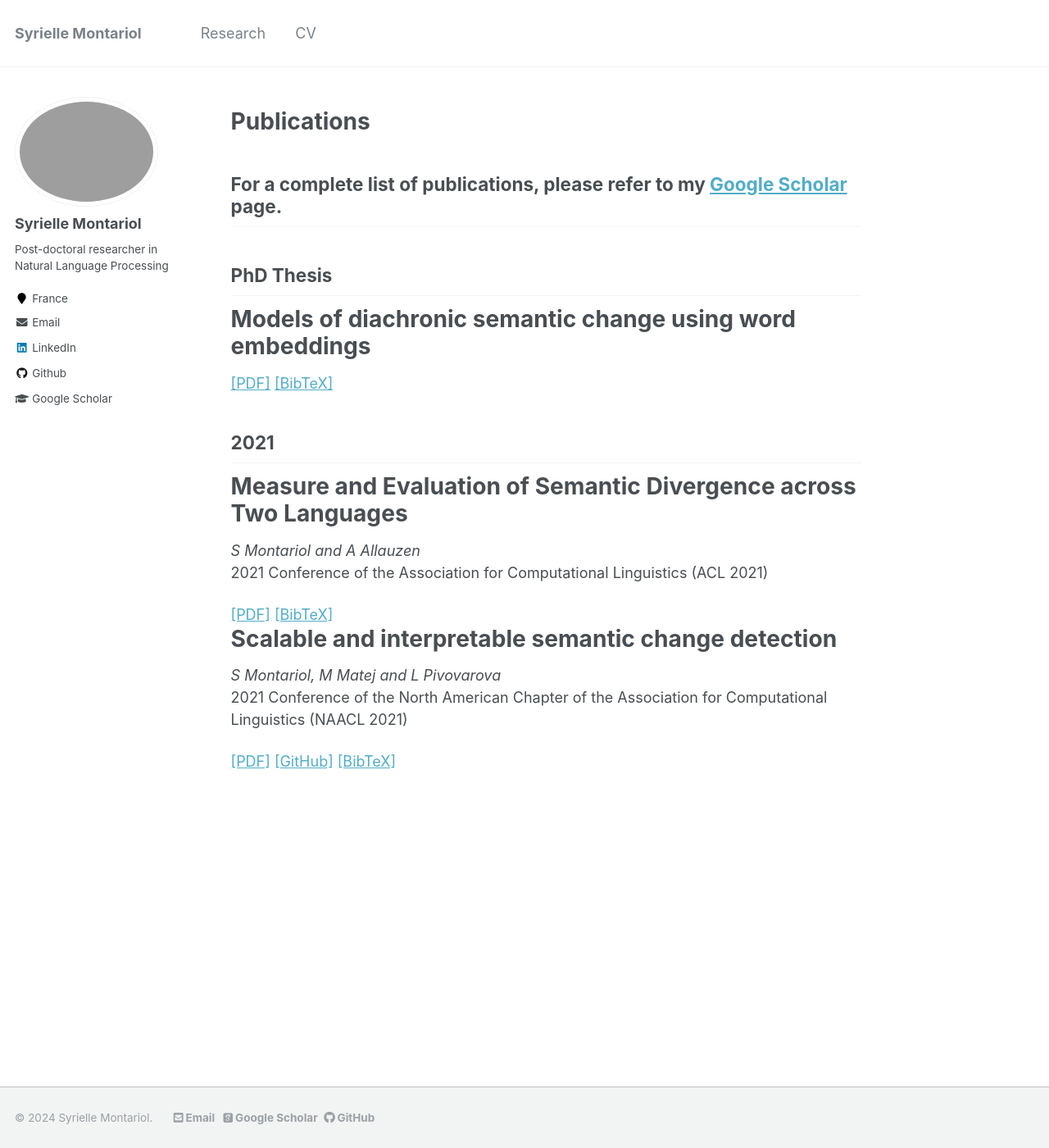
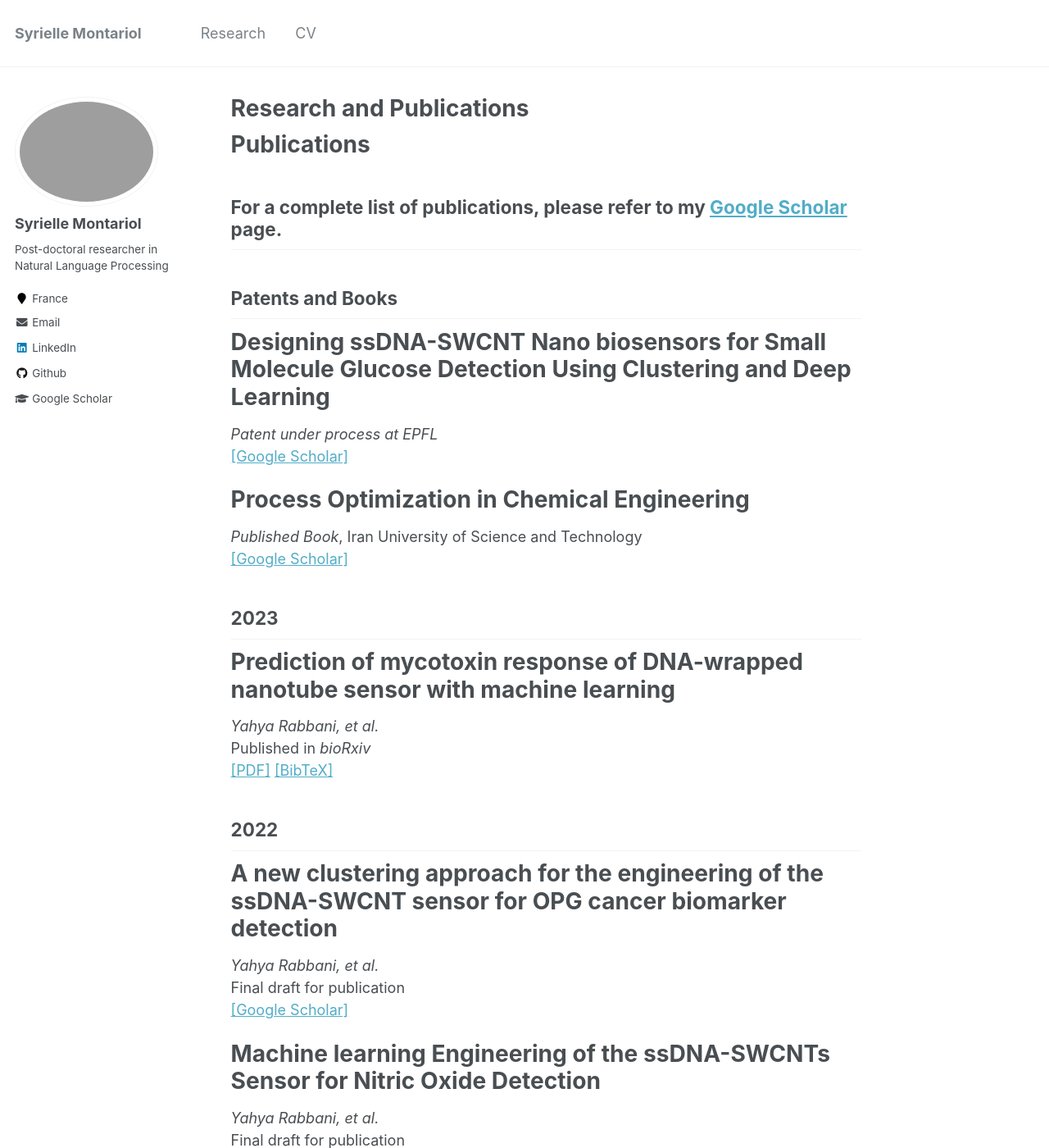
Before and after one commit to YahyaRabbani20/YahyaRabbani20, a Jekyll site: the page built from _pages/research.md, in a window 1280 px wide and 1400 px high. Shown: the whole window at 82% size. Built offline with Jekyll 4.4.1, drawn with Linux system fonts in a browser that asks for light colours; some web fonts are replaced; some of the changed text lies outside the part shown.

Commit message:
Update research.md

```diff
--- a/_pages/research.md
+++ b/_pages/research.md
@@ -1,6 +1,6 @@
 ---
 layout: "single"
-title: ""
+title: "Research and Publications"
 permalink: "/research/"
 author_profile: true
 
@@ -29,87 +29,72 @@ author_profile: true
 
 # Publications
 
-## For a complete list of publications, please refer to my [Google Scholar](https://scholar.google.com/citations?user=oM63nTMAAAAJ&hl=en) page.
+## For a complete list of publications, please refer to my [Google Scholar](https://scholar.google.co.in/citations?user=gk2vj4YAAAAJ&hl=en) page.
 
+## Patents and Books
 
-## PhD Thesis
+# Designing ssDNA-SWCNT Nano biosensors for Small Molecule Glucose Detection Using Clustering and Deep Learning
+*Patent under process at EPFL*
+<a href="https://scholar.google.co.in/citations?user=gk2vj4YAAAAJ&hl=en" style="color:page.header.overlay_color">[Google Scholar]</a>
 
-# Models of diachronic semantic change using word embeddings
-<normal>
-    <a href="https://www.theses.fr/2021UPASG006/abes" style="color:page.header.overlay_color">[PDF]</a>
-    <a style="color:page.header.overlay_color; cursor: pointer; cursor: hand;" onclick="toggleVisibility('bib_thesis');">[BibTeX]</a>
-</normal>
-<div id="bib_thesis" style="display:none;">
+# Process Optimization in Chemical Engineering
+*Published Book*, Iran University of Science and Technology
+<a href="https://scholar.google.co.in/citations?user=gk2vj4YAAAAJ&hl=en" style="color:page.header.overlay_color">[Google Scholar]</a>
+
+## 2023
+
+# Prediction of mycotoxin response of DNA-wrapped nanotube sensor with machine learning
+*Yahya Rabbani, et al.*
+Published in *bioRxiv*
+<a href="https://www.biorxiv.org/content/10.1101/2022.11.29.518008v1" style="color:page.header.overlay_color">[PDF]</a>
+<a style="color:page.header.overlay_color; cursor: pointer; cursor: hand;" onclick="toggleVisibility('bib_biorxiv23');">[BibTeX]</a>
+<div id="bib_biorxiv23" style="display:none;">
 <small>
-<a class="btn"  onclick="copyToClip('bib_thesis');">copy to clipboard</a>
-<div class="highlighter-rouge"><pre id="bib_thesis" class="highlight">
-@phdthesis{montariol2021models,
-  title={Models of diachronic semantic change using word embeddings},
-  author={Montariol, Syrielle},
-  year={2021},
-  school={Universit{\'e} Paris-Saclay}
+<a class="btn"  onclick="copyToClip('bib_biorxiv23');">copy to clipboard</a>
+<div class="highlighter-rouge"><pre id="bib_biorxiv23" class="highlight">
+@article{rabbani2023mycotoxin,
+  title={Prediction of mycotoxin response of DNA-wrapped nanotube sensor with machine learning},
+  author={Rabbani, Yahya et al.},
+  journal={bioRxiv},
+  year={2023},
+  doi={10.1101/2022.11.29.518008v1}
 }
 </pre></div></small>
 </div>
 
+## 2022
+
+# A new clustering approach for the engineering of the ssDNA-SWCNT sensor for OPG cancer biomarker detection
+*Yahya Rabbani, et al.*
+Final draft for publication
+<a href="https://scholar.google.co.in/citations?user=gk2vj4YAAAAJ&hl=en" style="color:page.header.overlay_color">[Google Scholar]</a>
+
+# Machine learning Engineering of the ssDNA-SWCNTs Sensor for Nitric Oxide Detection
+*Yahya Rabbani, et al.*
+Final draft for publication
+<a href="https://scholar.google.co.in/citations?user=gk2vj4YAAAAJ&hl=en" style="color:page.header.overlay_color">[Google Scholar]</a>
 
 ## 2021
 
-# Measure and Evaluation of Semantic Divergence across Two Languages
-*S Montariol and A Allauzen*
-2021 Conference of the Association for Computational Linguistics (ACL 2021)
-<normal>
-    <a href="https://arxiv.org/pdf/2001.06629.pdf" style="color:page.header.overlay_color">[PDF]</a>
-    <a style="color:page.header.overlay_color; cursor: pointer; cursor: hand;" onclick="toggleVisibility('bib_acl21');">[BibTeX]</a>
-</normal>
-<div id="bib_acl21" style="display:none;">
+# Sustainable Magnetorheological Fluid Synthesis with Proper Rheological Properties for Industrial Applications
+*Yahya Rabbani, et al.*
+Published in *Colloids and Surfaces A: Physicochemical and Engineering Aspects*
+<a href="https://doi.org/10.1016/j.colsurfa.2021.126834" style="color:page.header.overlay_color">[PDF]</a>
+<a style="color:page.header.overlay_color; cursor: pointer; cursor: hand;" onclick="toggleVisibility('bib_magnetorheological21');">[BibTeX]</a>
+<div id="bib_magnetorheological21" style="display:none;">
 <small>
-<a class="btn"  onclick="copyToClip('bib_acl21');">copy to clipboard</a>
-<div class="highlighter-rouge"><pre id="bib_acl21" class="highlight">
-@inproceedings{montariol-allauzen-2021-measure,
-    title = "Measure and Evaluation of Semantic Divergence across Two Languages",
-    author = "Montariol, Syrielle  and
-      Allauzen, Alexandre",
-    booktitle = "Proceedings of the 59th Annual Meeting of the Association for Computational Linguistics and the 11th International Joint Conference on Natural Language Processing (Volume 1: Long Papers)",
-    month = aug,
-    year = "2021",
-    address = "Online",
-    publisher = "Association for Computational Linguistics",
-    url = "https://aclanthology.org/2021.acl-long.100",
-    doi = "10.18653/v1/2021.acl-long.100",
-    pages = "1247--1258",
+<a class="btn"  onclick="copyToClip('bib_magnetorheological21');">copy to clipboard</a>
+<div class="highlighter-rouge"><pre id="bib_magnetorheological21" class="highlight">
+@article{rabbani2021magnetorheological,
+  title={Sustainable Magnetorheological Fluid Synthesis with Proper Rheological Properties for Industrial Applications},
+  author={Rabbani, Yahya et al.},
+  journal={Colloids and Surfaces A: Physicochemical and Engineering Aspects},
+  volume={626},
+  pages={126834},
+  year={2021},
+  doi={10.1016/j.colsurfa.2021.126834}
 }
-
 </pre></div></small>
 </div>
 
-
-# Scalable and interpretable semantic change detection
-*S Montariol, M Matej and L Pivovarova*
-2021 Conference of the North American Chapter of the Association for Computational Linguistics (NAACL 2021)
-<normal>
-    <a href="https://aclanthology.org/2021.naacl-main.369.pdf" style="color:page.header.overlay_color">[PDF]</a>
-    <a href="https://github.com/matejMartinc/scalable_semantic_shift" style="color:page.header.overlay_color">[GitHub]</a>
-    <a style="color:page.header.overlay_color; cursor: pointer; cursor: hand;" onclick="toggleVisibility('bib_naacl21');">[BibTeX]</a>
-</normal>
-<div id="bib_naacl21" style="display:none;">
-<small>
-<a class="btn"  onclick="copyToClip('bib_naacl21');">copy to clipboard</a>
-<div class="highlighter-rouge"><pre id="bib_naacl21" class="highlight">
-@inproceedings{montariol-etal-2021-scalable,
-    title = "Scalable and Interpretable Semantic Change Detection",
-    author = "Montariol, Syrielle  and
-      Martinc, Matej  and
-      Pivovarova, Lidia",
-    booktitle = "Proceedings of the 2021 Conference of the North American Chapter of the Association for Computational Linguistics: Human Language Technologies",
-    month = jun,
-    year = "2021",
-    address = "Online",
-    publisher = "Association for Computational Linguistics",
-    url = "https://aclanthology.org/2021.naacl-main.369",
-    doi = "10.18653/v1/2021.naacl-main.369",
-    pages = "4642--4652",
-}
-
-</pre></div></small>
-</div>
+For more information and the full list of publications, please visit my [Google Scholar](https://scholar.google.co.in/citations?user=gk2vj4YAAAAJ&hl=en) page.
```
